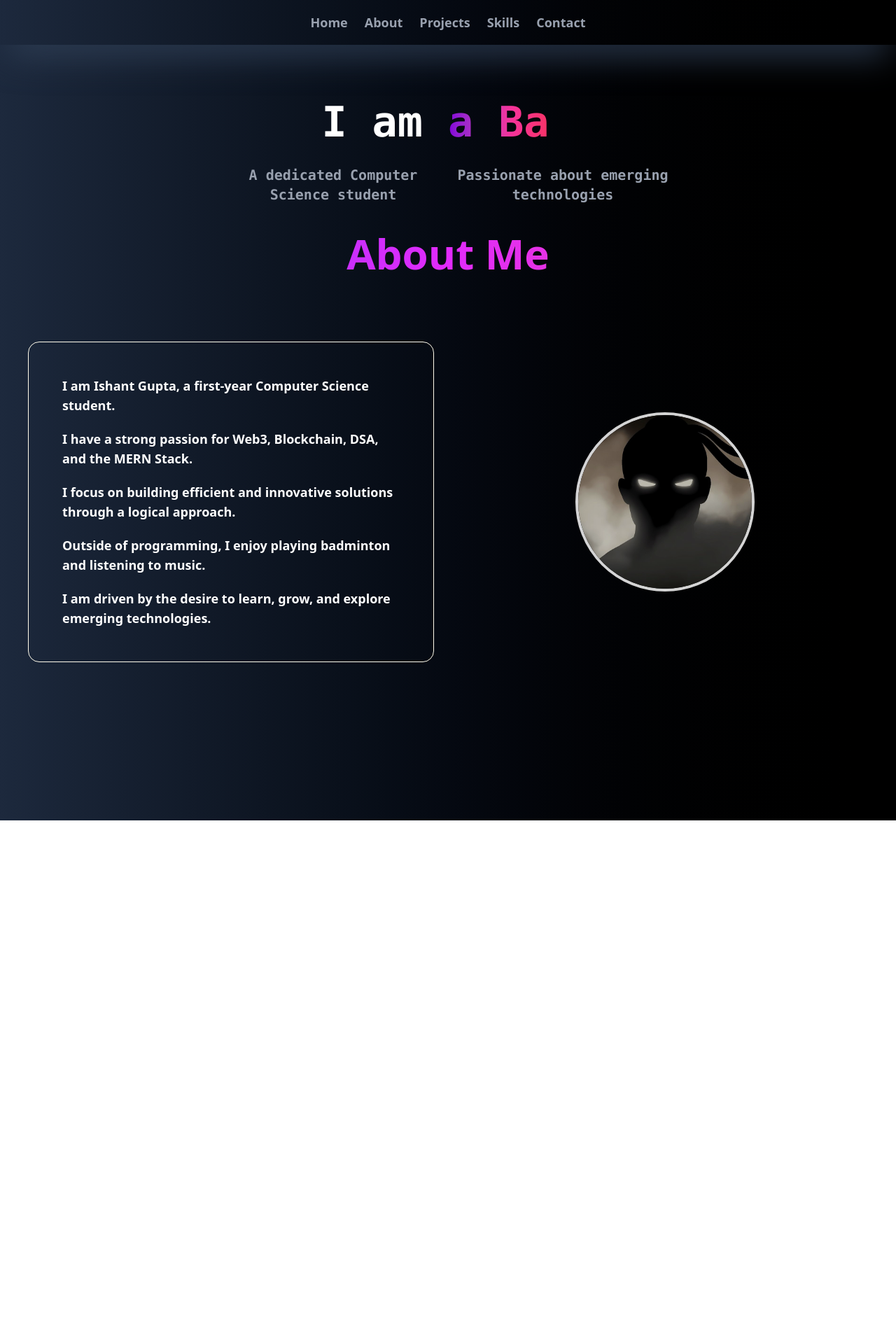
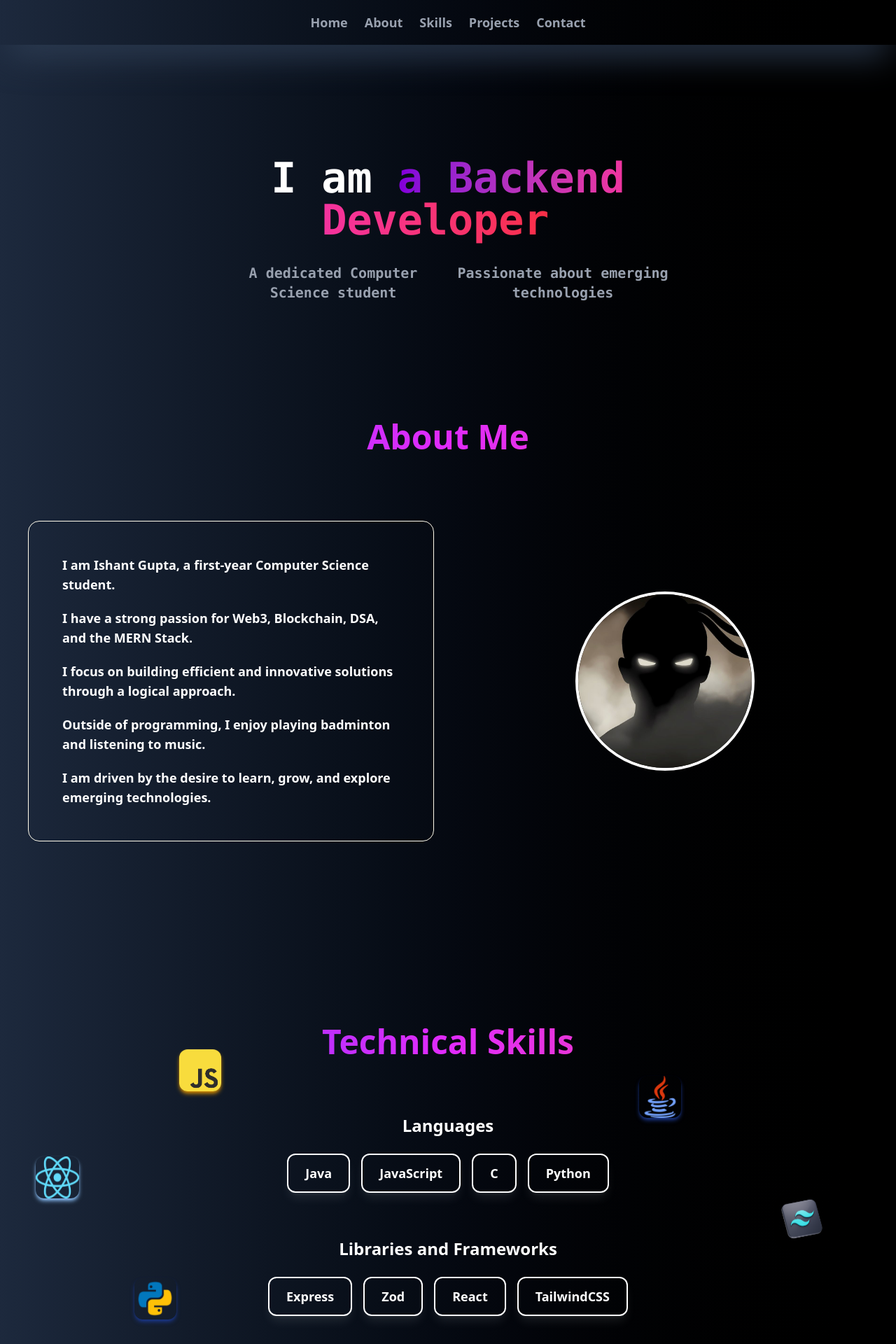
Before and after one commit to itsishant/Ishant-Portfolio-, a React (Vite) app: page / in a window 1280 px wide. Shown: the top 1920 px of the page at 70% size. Before the commit the page ends 1172 px from the top, so only its background shows below. Built offline with nearby package versions, Linux system fonts and the light colour scheme.

Commit message:
combine routes

```diff
--- a/package.json
+++ b/package.json
@@ -19,7 +19,8 @@
     "react-router-dom": "^7.5.2",
     "react-type-animation": "^3.2.0",
     "tailwind-merge": "^3.2.0",
-    "tailwindcss": "^4.1.4"
+    "tailwindcss": "^4.1.4",
+    "use-typewriter-hook": "^3.1.2"
   },
   "devDependencies": {
     "@eslint/js": "^9.22.0",
--- a/src/Components/About.jsx
+++ b/src/Components/About.jsx
@@ -9,7 +9,7 @@ export const About = () => {
 
   return (
     <div id="aboutMeSection" className="min-h-screen px-4 py-10">
-      <h1 className="text-4xl md:text-6xl text-center bg-gradient-to-r from-violet-600 via-fuchsia-500 to-pink-500 bg-clip-text text-transparent  font-bold mb-12 md:mb-24">
+      <h1 className="text-4xl md:text-5xl text-center bg-gradient-to-r from-violet-600 via-fuchsia-500 to-pink-500 bg-clip-text text-transparent  font-bold mb-12 md:mb-24">
         About Me
       </h1>
 
--- a/src/Components/Header.jsx
+++ b/src/Components/Header.jsx
@@ -6,8 +6,8 @@ export const Header = () => {
   const links = [
     { label: "Home", path: "/" },
     { label: "About", path: "/aboutMe" },
+    { label: "Skills", path: "/my-skills" },
     { label: "Projects", path: "/my-projects" },
-    { label: "Skills", path: "/my-skills" },
     { label: "Contact", path: "/contactMe" },
   ];
 
--- a/src/Components/Home.jsx
+++ b/src/Components/Home.jsx
@@ -1,9 +1,13 @@
 // Home.jsx
 import { TypeAnimation } from "react-type-animation";
 import { About } from "./About";
+import { useTypewriter } from "use-typewriter-hook";
+import { Skills } from "./Skills";
+import { Contact } from "./Contact";
 
 export const Home = () => (
-  <main className="mt-16 md:mt-20 pb-20 flex flex-col items-center">
+  <main className="mt-16 md:mt-20 pb-20 flex flex-col">
+    <div className="mt-16 md:mt-20 pb-32 flex flex-col items-center">
     <div className="px-4 md:px-8 lg:px-16 text-center max-w-3xl">
       <h2 className="text-4xl sm:text-6xl font-mono font-bold text-white">
         I am{" "}
@@ -29,7 +33,9 @@ export const Home = () => (
         <span>Passionate about emerging technologies</span>
       </div>
     </div>
-
+</div>
     <About />
+    <Skills />
+    <Contact />
   </main>
 );
```
Also changed, not shown: 1 other file (tests, documents, lock files or other folders).
